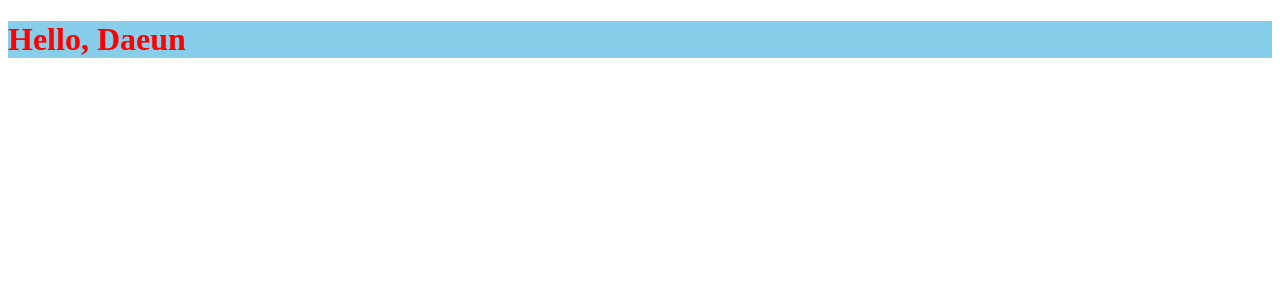
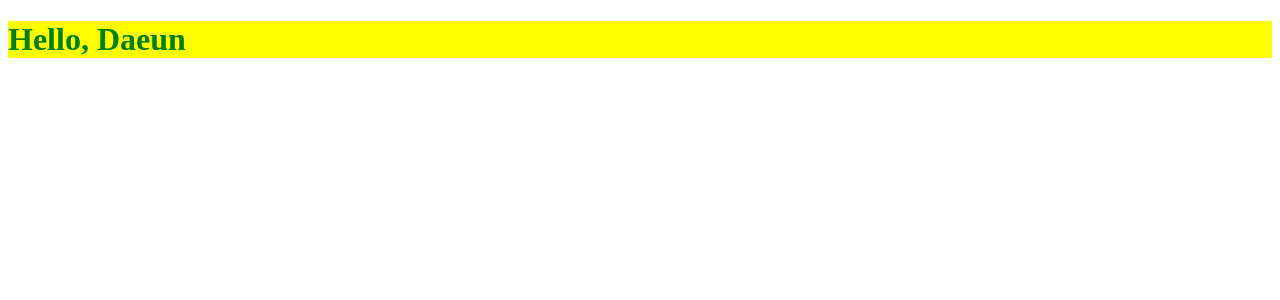
Before and after one commit to Daeun-Danna-Lee/SOPT_28th_WEB, a React (Create React App) app in the folder 3rd_Seminar/: page / in a window 1280 px wide. Shown: the top 300 px of the page. Built offline with nearby package versions, Linux system fonts and the light colour scheme.

Commit message:
inline 스타일 선언도 가능

```diff
--- a/3rd_Seminar/src/Hello.js
+++ b/3rd_Seminar/src/Hello.js
@@ -14,7 +14,7 @@ function Hello() {
 
     return (
         <>
-            <h1 style={style}>Hello, {name.first}</h1>
+            <h1 style={{color: "green", backgroundColor: "yellow"}}>Hello, {name.first}</h1>
         </>
     )
 }
```
